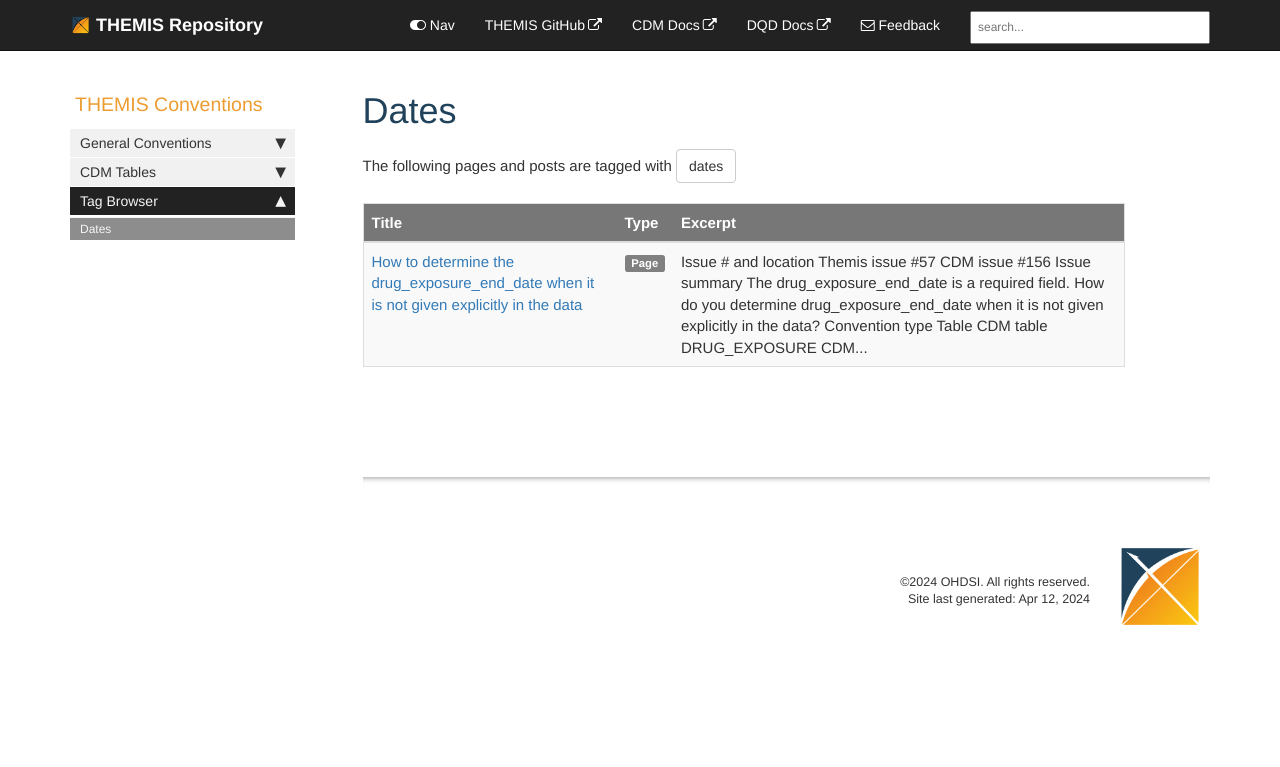
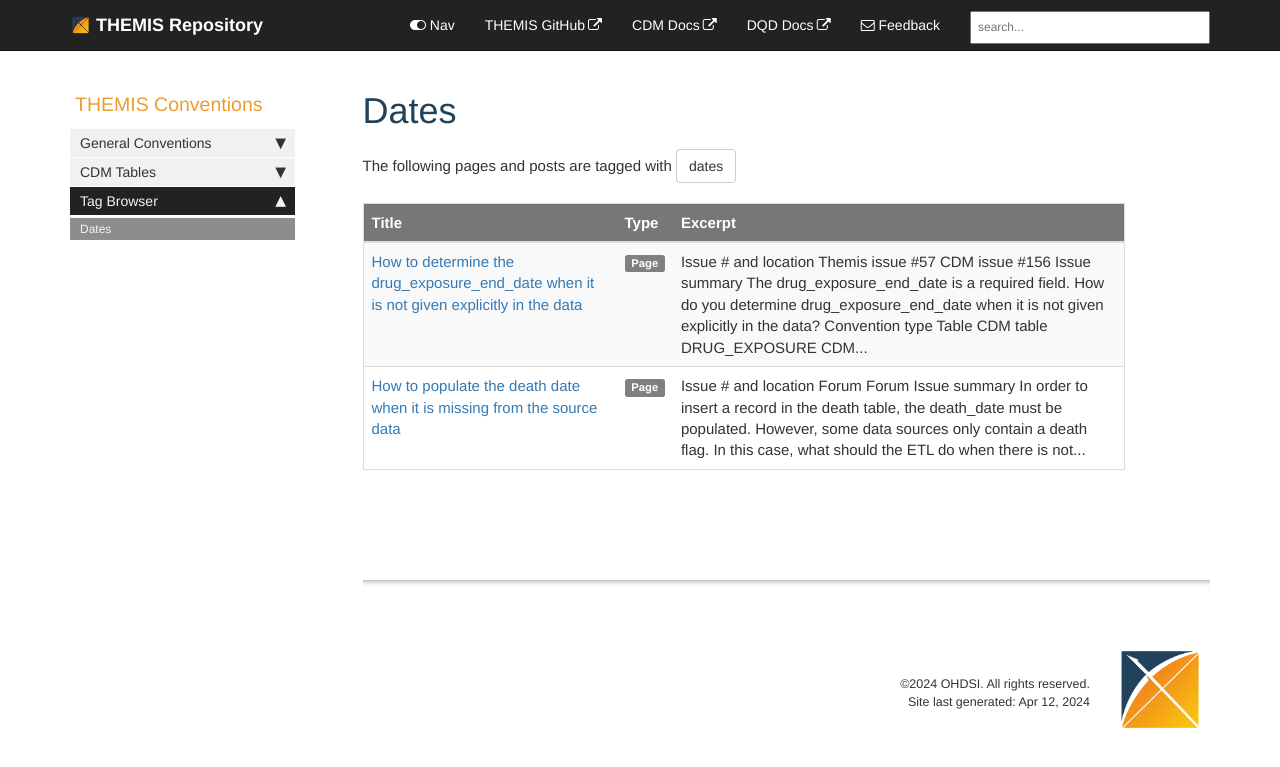
Before and after one commit to OHDSI/Themis, a Jekyll site: the page built from docs/pages/tags/tag_dates.md, in a window 1280 px wide. Shown: the top 767 px of the page. Built offline with Jekyll 4.4.1, drawn with Linux system fonts in a browser that asks for light colours; comment, search, counter and statistics services are not loaded.

Commit message:
How to populate death_date when missing

```diff
--- a/docs/_data/tags.yml
+++ b/docs/_data/tags.yml
@@ -16,4 +16,6 @@ allowed-tags:
   - birthdate
   - year_of_birth
   - provider
+  - death
+  - death_date
 # Copyright 2021 Google LLC
--- /dev/null
+++ b/docs/pages/death/death.md
@@ -0,0 +1,22 @@
+---
+title: DEATH
+keywords: death date, death
+last_updated: April 10, 2024
+tags: [death, death_date]
+summary: "Conventions related to mapping data into the DEATH table."
+sidebar: mydoc_sidebar
+permalink: /death.html
+---
+
+## Table-level Conventions
+
+- Convention1
+
+## Field-level Conventions
+
+| **Field** | **Convention** |
+|:--------|:-------|
+| DEATH_DATE   |  [How to populate death_date when it is missing from the source](missing_death_date.html)  |
+|----
+|  |    |
+|=====
--- /dev/null
+++ b/docs/pages/death/missing_death_date.md
@@ -0,0 +1,48 @@
+---
+title: How to populate the death date when it is missing from the source data
+keywords: death, death date
+last_updated: April 10, 2024
+tags: [death, death_date, dates]
+sidebar: mydoc_sidebar
+permalink: /missing_death_date.html
+---
+
+## Issue # and location
+
+- [Forum](https://forums.ohdsi.org/t/what-to-do-with-null-death-dates-in-omop/4241/19)
+- [Forum](https://forums.ohdsi.org/t/what-to-do-with-null-death-dates-in-omop/4241/41)
+
+## Issue summary
+In order to insert a record in the death table, the death_date must be populated. However, some data sources only contain a death flag. In this case, what should the ETL do when there is not a date at the source, but there is a flag indicating the person is deceased?
+
+## Convention type
+Table
+
+## CDM table
+Death
+
+## CDM field
+NA
+
+## Links to issue discussion
+
+- [Forum](https://forums.ohdsi.org/t/what-to-do-with-null-death-dates-in-omop/4241/19)
+- [Forum](https://forums.ohdsi.org/t/what-to-do-with-null-death-dates-in-omop/4241/41)
+
+## Provenance of data
+All
+
+## The ratified convention
+If your source data do not have a method to properly identify a realistic death_date, then do not create a record in the Death table.  If you think you have a robust method to do the imputation, and you checked that against the data where you do have the death date, you use it. One method of imputation uses the date of the last Patient-Provider interaction.
+
+## Date of ratification/published
+January 29, 2022
+
+## Downstream implications
+No
+
+## Link to DQD check
+[isRequired](https://ohdsi.github.io/DataQualityDashboard/articles/checks/isRequired.html).
+
+## Related conventions/further information
+NA
```
Also changed, not shown: docs/pages/care_site/mapping_place_of_service_concept.md (+1 -1 lines), docs/pages/tags/tag_death.md (added, +11 -0 lines), docs/pages/tags/tag_death_date.md (added, +11 -0 lines), docs/pages/tags/tag_place_of_service.md (added, +11 -0 lines).
